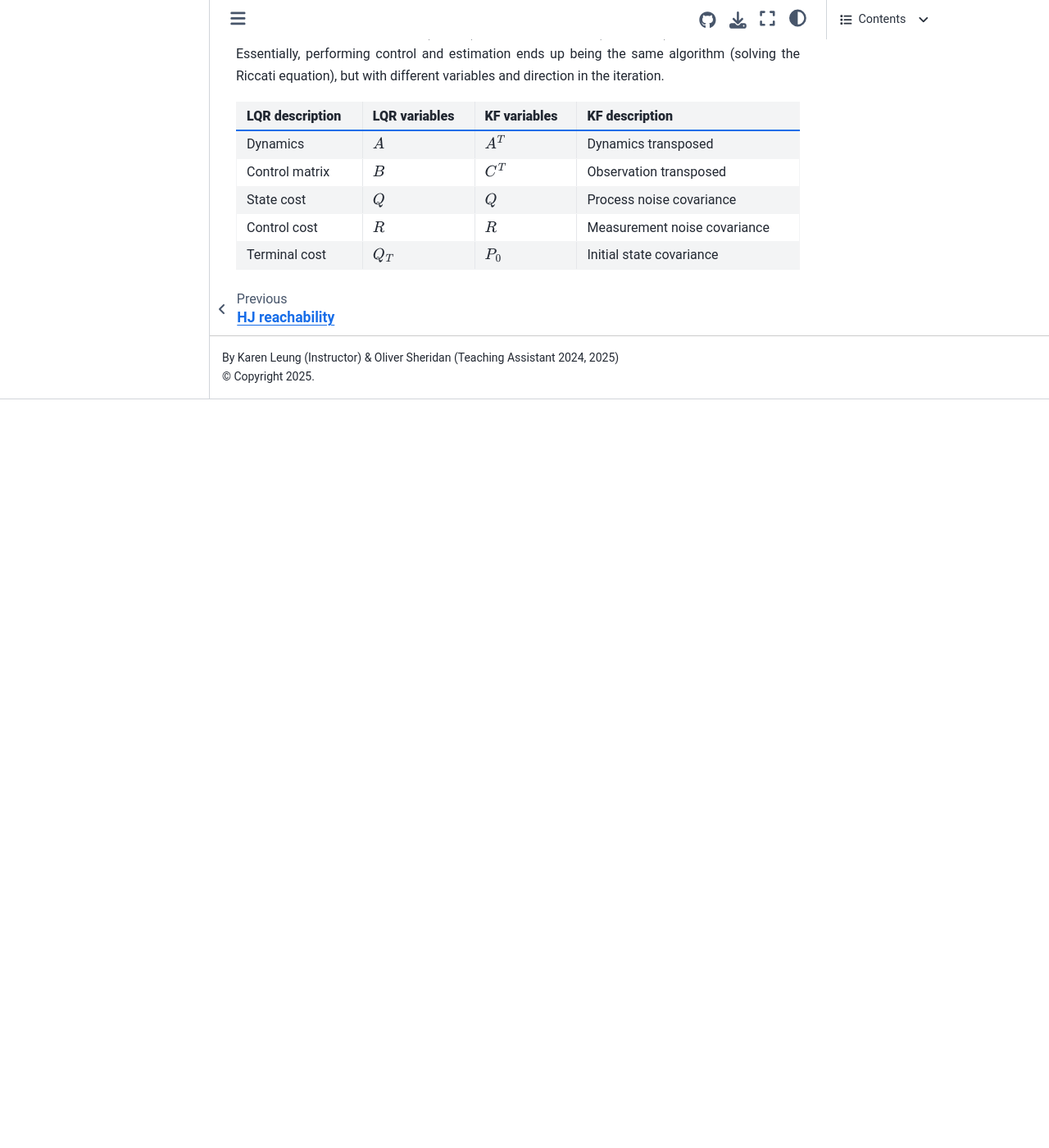
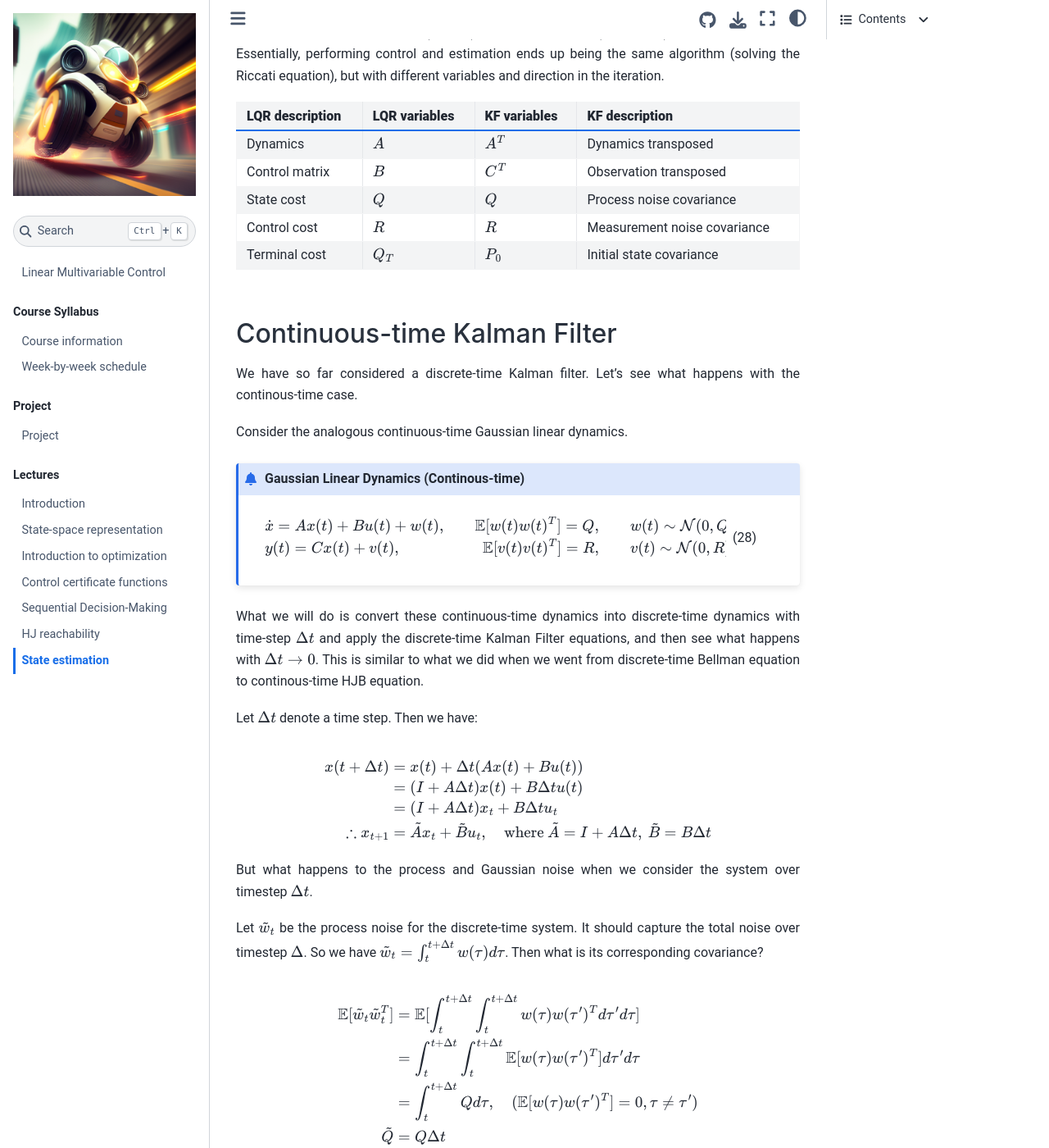
Before and after one commit to jimmyfowler/lmc-book, a Jupyter Book: the page built from lectures/kalman-filter.md, in a window 1280 px wide and 1400 px high, scrolled down 8120 px. Shown: the whole window at 82% size. Built offline with Jupyter Book 1.0.4 settings and Sphinx 7.4.7 and the Sphinx Book theme 1.1.4, drawn with Linux system fonts in a browser that asks for light colours; pages that are not in the unit, such as notebooks, are missing from menus; before the commit the page ends 8607 px from its top, so only the background shows below that; some of the changed text lies outside the part shown.

Commit message:
ct kalman

````diff
--- a/lectures/kalman-filter.md
+++ b/lectures/kalman-filter.md
@@ -45,9 +45,9 @@
 
 
 
-```{admonition} Gaussian Linear Dynamics
+```{admonition} Gaussian Linear Dynamics (Discrete-time)
 ```{math}
-:label: eq-gaussian-linear-dynamics
+:label: eq-gaussian-linear-dynamics-dt
 
 &x_{t+1} = Ax_t + Bu_t + w_t, \qquad &\mathbb{E}[w_tw_t^T] = Q, \qquad &w_t \sim \mathcal{N}(0, Q)\\
 &y_t = Cx_t + v_t, \qquad &\mathbb{E}[v_tv_t^T] = R, \qquad &v_t \sim \mathcal{N}(0, R)
@@ -258,3 +258,99 @@
 | State cost          | $Q$               | $Q$              | Process noise covariance|
 | Control cost        | $R$               | $R$              | Measurement noise covariance|
 | Terminal cost       | $Q_T$             | $P_0$            | Initial state covariance|
+
+
+## Continuous-time Kalman Filter
+We have so far considered a discrete-time Kalman filter. Let's see what happens with the continous-time case.
+
+Consider the analogous continuous-time Gaussian linear dynamics.
+
+```{admonition} Gaussian Linear Dynamics (Continous-time)
+```{math}
+:label: eq-gaussian-linear-dynamics-ct
+
+&\dot{x} = Ax(t) + Bu(t) + w(t), \qquad &\mathbb{E}[w(t)w(t)^T] = Q, \qquad &w(t) \sim \mathcal{N}(0, Q)\\
+&y(t) = Cx(t) + v(t), \qquad &\mathbb{E}[v(t)v(t)^T] = R, \qquad &v(t) \sim \mathcal{N}(0, R)
+```
+
+What we will do is convert these continuous-time dynamics into discrete-time dynamics with time-step $\Delta t$ and apply the discrete-time Kalman Filter equations, and then see what happens with $\Delta t \rightarrow 0$. This is similar to what we did when we went from discrete-time Bellman equation to continous-time HJB equation.
+
+
+Let $\Delta t$ denote a time step. Then we have:
+
+$$
+x(t+\Delta t) &= x(t) + \Delta t (Ax(t) + Bu(t)) \\
+& = (I + A\Delta t)x(t) + B\Delta t u(t)\\
+& = (I+A\Delta t)x_t + B\Delta t u_t\\
+\therefore x_{t+1} & = \tilde{A}x_t + \tilde{B}u_t, \quad \text{where}\: \tilde{A} = I+A\Delta t, \: \tilde{B} = B\Delta t
+$$
+
+But what happens to the process and Gaussian noise when we consider the system over timestep $\Delta t$.
+
+Let $\tilde{w}_t$ be the process noise for the discrete-time system. It should capture the total noise over timestep $\Delta$. So we have $\tilde{w}_t = \int_t^{t+\Delta t} w(\tau) d\tau $. Then what is its corresponding covariance?
+
+$$
+\mathbb{E}[\tilde{w}_t\tilde{w}_t^T] &= \mathbb{E}[\int_t^{t+\Delta t}\int_t^{t+\Delta t} w(\tau)w(\tau^\prime)^T d\tau^\prime d\tau]\\
+&= \int_t^{t+\Delta t}\int_t^{t+\Delta t} \mathbb{E}[w(\tau)w(\tau^\prime)^T] d\tau^\prime d\tau\\
+&= \int_t^{t+\Delta t} Q d\tau , \quad (\mathbb{E}[w(\tau)w(\tau^\prime)^T] = 0, \tau \neq \tau^\prime)\\
+\tilde{Q} &= Q\Delta t\\
+$$
+
+
+What about the measurement noise? Let $\tilde{v}_t$ be the measurement noise for the discrete-time system. It measures the measurement noise at that particular timestep. But measurements are taken at every $\Delta t$ interval. As such, the measurement noise should be the mean noise of $v(t)$ over an interval $\Delta t$. So we have  $\tilde{v}_t = \frac{1}{\Delta t}\int_t^{t+\Delta t} v(\tau) d\tau $. Then what is its corresponding covariance?
+
+$$
+\mathbb{E}[\tilde{v}_t\tilde{v}_t^T] &= \mathbb{E}\biggl[\frac{1}{\Delta t^2}\int_t^{t+\Delta t}\int_t^{t+\Delta t} v(\tau)v(\tau^\prime)d\tau^\prime d\tau \biggl]\\
+&= \frac{1}{\Delta t^2}\int_t^{t+\Delta t}\int_t^{t+\Delta t} \mathbb{E}[v(\tau)v(\tau^\prime)]d\tau^\prime d\tau \\
+&= \frac{1}{\Delta t^2}\int_t^{t+\Delta t}Rd\tau^\prime d\tau, \quad (\mathbb{E}[v(\tau)v(\tau^\prime)^T] = 0, \tau \neq \tau^\prime) \\
+\tilde{R} &= \frac{R}{\Delta t}
+$$
+
+So we now have a discrete-time Kalman Filter problem for the following dynamics where $A, B, Q, R$ are defined for the *continous-time* system.
+
+
+```{math}
+:label: eq-discrete-time-system-from-continous-time
+
+&x_{t+1} = (I + A\Delta t)x_t + B\Delta t u_t + \tilde{w}_t, \qquad & \mathbb{E}[\tilde{w}_t\tilde{w}_t^T] = Q\Delta t, \qquad & \tilde{w}_t \sim \mathcal{N}(0, Q\Delta t)\\
+&y_t = Cx_t + \tilde{v}_t, \qquad &\mathbb{E}[\tilde{v}_t\tilde{v}_t^T] = \frac{R}{\Delta t}, \qquad &\tilde{v}_t  \sim \mathcal{N}(0, \frac{R}{\Delta t})
+```
+
+Now, we can use the prediction and update steps described previously and let $\Delta t \rightarrow 0$ and see what happens...
+We leave this working out as an exercise.
+
+But doing this exercise, you should get the following expression for the Kalman gain.
+
+$$
+\frac{1}{\Delta t}K_t &= P_t^pC^T(CP_t^pC\Delta t + R)^{-1}\\
+\Rightarrow &\lim_{\Delta t \rightarrow 0} \frac{1}{\Delta t}K_t = P_t^pC^T R^{-1}\\
+\Rightarrow &\lim_{\Delta t \rightarrow 0} K_t = 0
+$$
+
+This result implies that if we use a discrete Kalman filter with a small $\Delta t$ for continuous-time systemms, then the discrete Kalman gain tends to zero, which isn't useful.
+
+
+You should also find that
+
+$$
+P_t^p &= P_{t-1} + (AP_{t-1} + P_{t-1}A^T + Q)\Delta t + O(\Delta t^2)\\
+P_t &= (I - K_t C)P_t^p\\
+\Rightarrow P_t^p &= (I-K_{t-1}C)P_{t-1}^p + (A(I - K_{t-1}C)P_{t-1}^p + (I - K_{t-1}C)P_{t-1}^pA^T + Q)\Delta t + O(\Delta t^2)
+$$
+
+Rearranging the last expression, we have
+
+$$
+\frac{1}{\Delta t} (P_{t}^p - P_{t-1}^p) = (AP_{t-1}^p + P_{t-1}^pA^T + Q - AK_{t-1}CP_{t-1}^p - K_{t-1}CP_{t-1}^pA^T) - \frac{1}{\Delta t}K_{t-1}CP_{t-1}^p+ O(\Delta t)
+$$
+
+And then taking the limit $\Delta t \rightarrow 0$.
+
+$$
+\dot{P}^p(t) & = \lim_{\Delta t \rightarrow 0} \frac{1}{\Delta t} (P_{t}^p - P_{t-1}^p) \\
+& = \lim_{\Delta t \rightarrow 0}  (AP_{t-1}^p + P_{t-1}^pA^T + Q - AK_{t-1}CP_{t-1}^p - K_{t-1}CP_{t-1}^pA^T) - \frac{1}{\Delta t}K_{t-1}CP_{t-1}^p+ O(\Delta t)\\
+\dot{P}^p(t) & = AP^p(t) + P^p(t)A^T + Q - P^p(t)C^T R^{-1}CP^p(t)\\
+$$
+
+Notice that this last equation is again the continuous-time Riccati equation which is essentially the same as what we saw in the continuous-time LQR derivation.
+Again, we see this duality relationship in the continuous-time setting.
````
